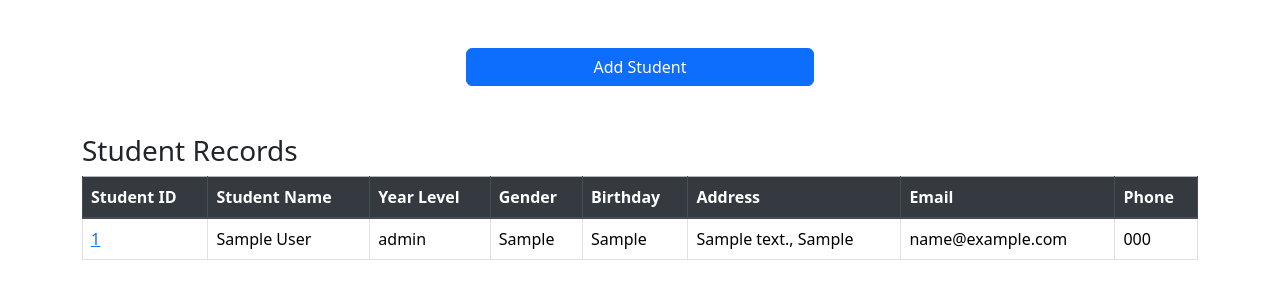
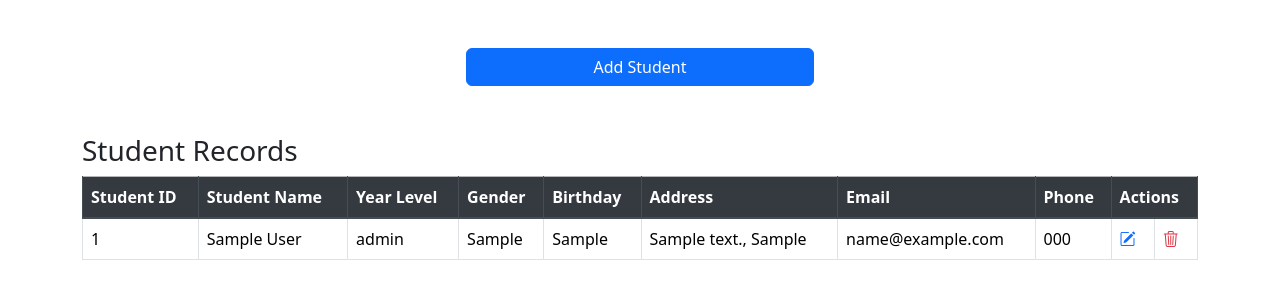
Before and after one commit to artimre098/Django-SIS, a Django app: page /acs in a window 1280 px wide. Shown: the part 224-524 px from the top of the page. Run offline with Django 5.2, Linux system fonts and the light colour scheme; a user stored in the database is signed in; tables that the repository leaves empty hold one stand-in row (values such as "Sample post"); some libraries are stand-ins or nearby versions.

Commit message:
view students record at admin

```diff
--- a/ACS/templates/admin/admin-home.html
+++ b/ACS/templates/admin/admin-home.html
@@ -33,6 +33,7 @@
                 <th scope="col">Address</th>
                 <th scope="col">Email</th>
                 <th scope="col">Phone</th>
+                <th scope="col" colspan="2">Actions</th>
               </tr>
             </thead>
             <tbody>
@@ -40,9 +41,7 @@
                   {% for record in records %}
                     <tr>
                       <td scope="row">
-                        <a href="{% url 'update_student' record.student_id %}" >
                           {{record.student_id}}
-                        </a>
                       </td>
                       <td>{{record.first_name}} {{record.last_name}}</td>
                       <td>{{record.year_level}}</td>
@@ -51,6 +50,8 @@
                       <td>{{record.address}}, {{record.city}}</td>
                       <td>{{record.email}}</td>
                       <td>{{record.phone}}</td>
+                      <td><a class="bi bi-pencil-square text-primary"  href="{% url 'update_student' record.student_id %}"> </a></td>
+                      <td><a class="bi bi-trash3 text-danger"></a></td>
                     </tr>
                   {% endfor %}
               {% endif %}
```
